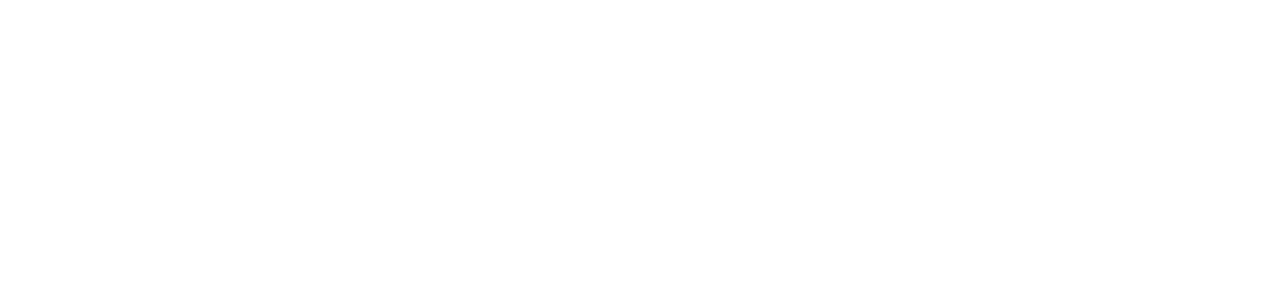
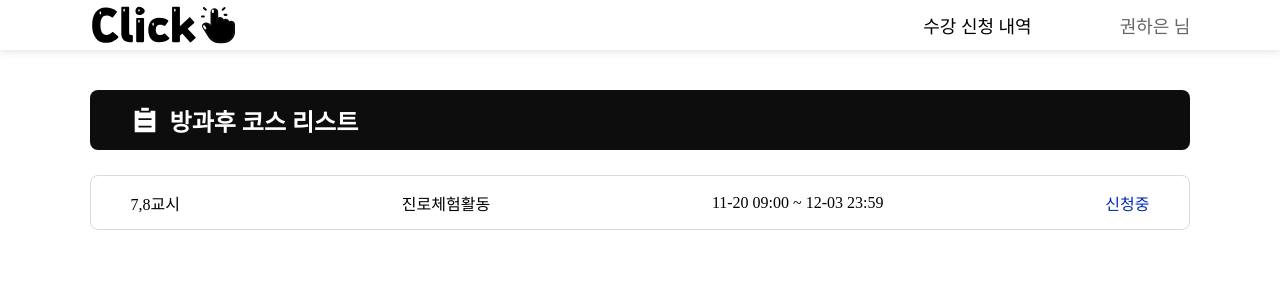
Before and after one commit to kodomomo/afterschool-Frontend, a React (Create React App) app in the folder afterschool-frontend/: page /main in a window 1280 px wide. Shown: the top 300 px of the page. Built offline with nearby package versions, Linux system fonts and the light colour scheme.

Commit message:
feat :: mainPage publishing

```diff
--- a/afterschool-frontend/src/App.css
+++ /dev/null
@@ -1,38 +0,0 @@
-.App {
-  text-align: center;
-}
-
-.App-logo {
-  height: 40vmin;
-  pointer-events: none;
-}
-
-@media (prefers-reduced-motion: no-preference) {
-  .App-logo {
-    animation: App-logo-spin infinite 20s linear;
-  }
-}
-
-.App-header {
-  background-color: #282c34;
-  min-height: 100vh;
-  display: flex;
-  flex-direction: column;
-  align-items: center;
-  justify-content: center;
-  font-size: calc(10px + 2vmin);
-  color: white;
-}
-
-.App-link {
-  color: #61dafb;
-}
-
-@keyframes App-logo-spin {
-  from {
-    transform: rotate(0deg);
-  }
-  to {
-    transform: rotate(360deg);
-  }
-}
--- a/afterschool-frontend/src/App.tsx
+++ b/afterschool-frontend/src/App.tsx
@@ -1,12 +1,16 @@
 
 import { QueryClient, QueryClientProvider } from "@tanstack/react-query";
+import GlobalStyle from "./styles/GlobalStyle";
+import Header from "./components/header";
+import MainPage from "./pages/MainPage";
 
 function App() {
   const queryClient = new QueryClient();
 
   return (
     <QueryClientProvider client={queryClient}>
-
+   <MainPage/>
+     <GlobalStyle/>
     </QueryClientProvider>
   );
 }
--- /dev/null
+++ b/afterschool-frontend/src/components/main/index.tsx
@@ -0,0 +1,72 @@
+import { styled } from "styled-components";
+import Header from "../header";
+import { ListImg } from "../../assets";
+
+const Main = () => {
+  return (
+    <>
+      <Header />
+      <Container>
+        <Table>
+          <img src={ListImg} alt="listImg" />
+          <Text>방과후 코스 리스트</Text>
+        </Table>
+        <List>
+          <ListText>7,8교시</ListText>
+          <ListText>진로체험활동</ListText>
+          <ListText>11-20 09:00 ~ 12-03 23:59</ListText>
+          <State>신청중</State>
+        </List>
+      </Container>
+    </>
+  );
+};
+
+const State = styled.div`
+  color: #0029b8;
+  font-size: 16px;
+  font-weight: 400;
+  font-family: Pretendard;
+`;
+const ListText = styled.div`
+  color: #000;
+  font-family: Pretendard;
+  font-size: 16px;
+  font-weight: 400;
+`;
+
+const Container = styled.div`
+  background-color: white;
+  padding: 0 7%;
+`;
+const Table = styled.div`
+  align-items: center;
+  display: flex;
+  height: 60px;
+  padding: 0 40px;
+  gap: 10px;
+  border-radius: 8px;
+  background: #0d0d0d;
+  font-family: Pretendard;
+`;
+
+const Text = styled.div`
+  color: #fff;
+  font-size: 24px;
+  font-weight: 600;
+  font-family: Pretendard;
+`;
+
+const List = styled.div`
+  height: 55px;
+  border-radius: 8px;
+  border: 1px solid #d9d9d9;
+  background: #fff;
+  margin-top: 25px;
+  padding: 0 40px;
+  align-items: center;
+  display: flex;
+  justify-content: space-between;
+`;
+
+export default Main;
--- /dev/null
+++ b/afterschool-frontend/src/pages/MainPage.tsx
@@ -0,0 +1,12 @@
+import Main from "../components/main";
+
+const MainPage = () => {
+  return (
+    <>
+      <Main />
+    </>
+  );
+};
+
+
+export default MainPage
```
Also changed, not shown: afterschool-frontend/src/assets/listImg.svg (added).
